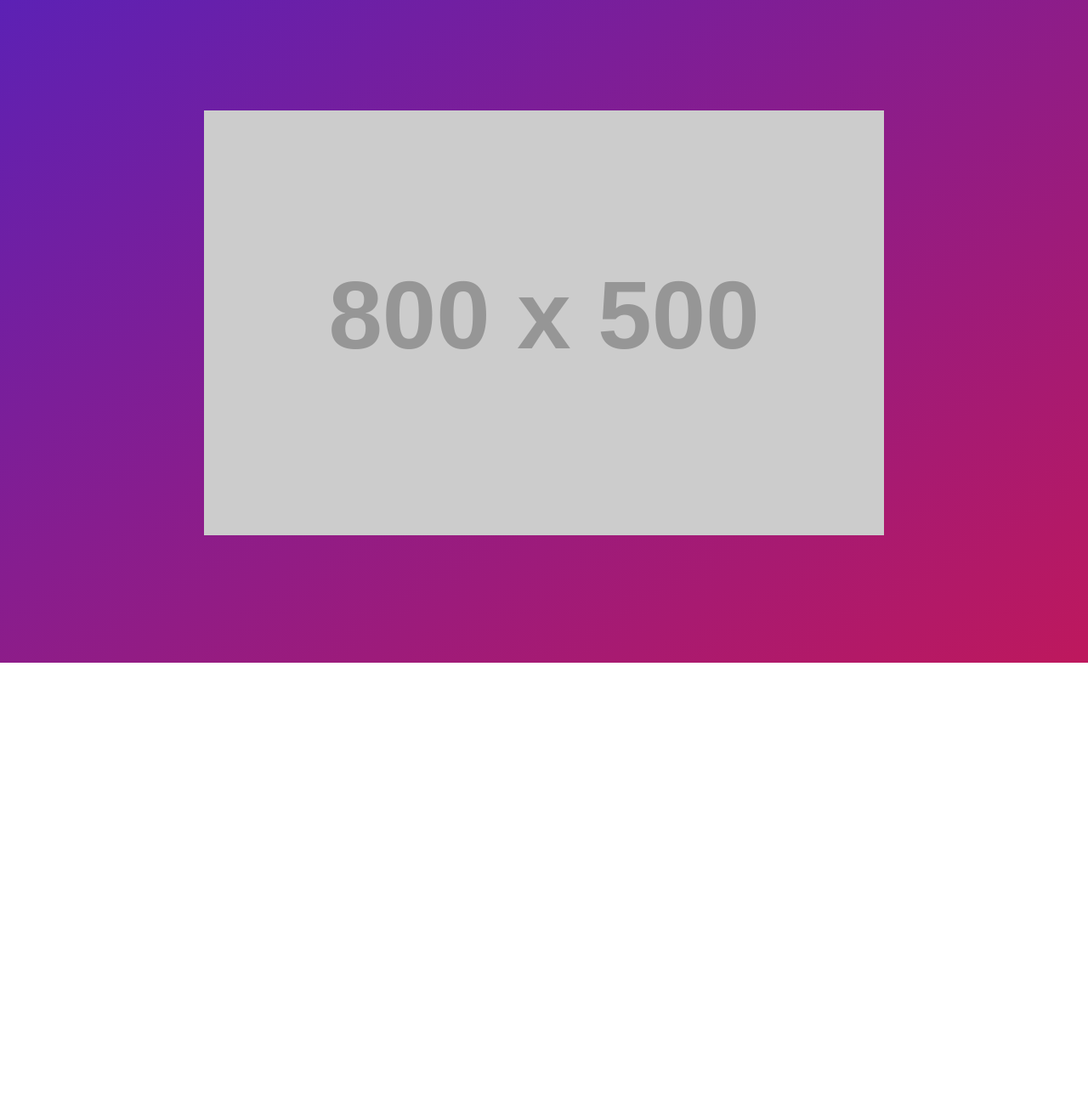
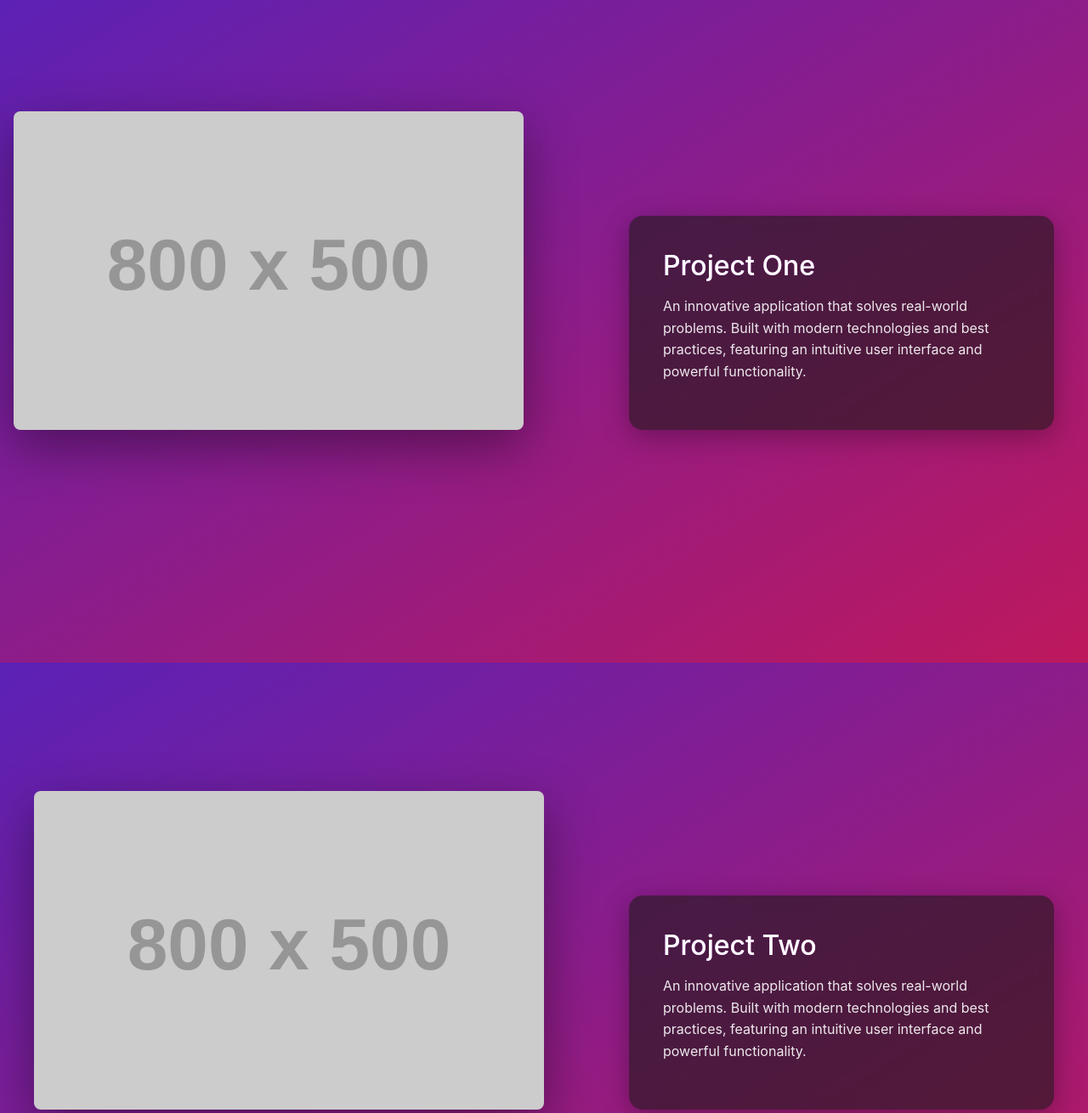
Before and after one commit to HamzaNasir0/fancyCv, a plain HTML site: page index.html in a window 1280 px wide. Shown: the part 1620-2930 px from the top of the page at 85% size. Before the commit the page ends 2400 px from the top, so only its background shows below. Drawn offline with nearby package versions, Linux system fonts and the light colour scheme; placeholder pictures from the web are drawn by us.

Commit message:
updated project template , added project classes to css. need to improve on mobile port.

```diff
--- a/index.html
+++ b/index.html
@@ -180,6 +180,91 @@
         font-size: 2.5rem;
         box-shadow: 0 4px 16px rgba(0, 0, 0, 0.3);
     }
+
+
+    /*  Project sections */
+    .project-section {
+        position: relative;
+        overflow: hidden;
+    }
+
+    .project-container {
+        max-width: 1200px;
+        width: 100%;
+        display: flex;
+        align-items: flex-end;
+        gap: 2rem;
+        position: relative;
+    }
+
+    .project-container .reverse {
+        flex-direction: row-reverse;
+    }
+
+    .project-screenshot {
+        position: absolute;
+        max-width: 50%;
+        height: auto;
+        animation: float 5s ease-in-out infinite;
+        z-index: -1;
+        box-shadow: 0 20px 60px rgba(0, 0, 0, 0.4);
+        border-radius: 0.5rem;
+    }
+
+    .project-container:not(.reverse) .project-screenshot {
+        left: -2%;
+        transform: translateX(-50%);
+    }
+
+    .project-container .reverse .project-screenshot {
+        left: -25%;
+        transform: translateX(50%);
+    }
+
+    @keyframes float {
+
+        0%,
+        100% {
+            transform: translateY(0);
+        }
+
+        50% {
+            transform: translateY(2vh);
+        }
+    }
+
+    .project-card {
+        backdrop-filter: blur(12px);
+        background: rgba(28, 25, 23, 0.6);
+        border-radius: 1rem;
+        padding: 2.5rem;
+        box-shadow: 0 8px 32px rgba(0, 0, 0, 0.3);
+        z-index: 2;
+        position: relative;
+        max-width: 500px;
+        transition: transform 0.3s ease;
+        cursor: pointer;
+    }
+
+    .project-card:hover {
+        transform: perspective(1000px) rotateX(2deg) rotateY(-2deg) translateY(-5px);
+    }
+
+    .project-card h3 {
+        font-size: 2rem;
+        margin-bottom: 1rem;
+    }
+
+    .project-card p {
+        line-height: 1.6;
+        opacity: 0.9;
+    }
+
+    footer {
+        text-align: center;
+        padding: 2rem;
+        font-weight: bold;
+    }
 </style>
 
 <body>
@@ -198,7 +283,7 @@
                         <a href="https://github.com" target="_blank" aria-label="GitHub">
                             <i class="fa-brands fa-github"></i>
                         </a>
-                        <a href="https://twitter.com" target="_blank" aria-label="Twitter">
+                        <a href="https://x.com" target="_blank" aria-label="Twitter">
                             <i class="fa-brands fa-twitter"></i>
                         </a>
                         <a href="https://linkedin.com" target="_blank" aria-label="LinkedIn">
@@ -247,15 +332,69 @@
         </div>
     </div>
 
-    <!-- basic project template -->
-    <div class="section">
-        <div>
-            <img src="https://placehold.co/800x500" alt="">
+    <!-- basic project template 1 -->
+    <div class="section project-section">
+        <div class="project-container">
+            <img src="https://placehold.co/800x500" alt="project 1" class="project-screenshot">
             <div style="flex: 1;"></div>
-            <a href=""></a>
+            <a href="https://github.com" target="_blank" style="text-decoration: none; color: inherit;">
+                <div class="project-card">
+                    <h3 class="accent">Project One</h3>
+                    <p>
+                        An innovative application that solves real-world problems. Built with modern
+                        technologies and best practices, featuring an intuitive user interface and
+                        powerful functionality.
+                    </p>
+                </div>
+            </a>
         </div>
     </div>
 
+
+    <!-- basic project template 2 -->
+    <div class="section project-section">
+        <div class="project-container reverse">
+            <img src="https://placehold.co/800x500" alt="project 2" class="project-screenshot">
+            <div style="flex: 1;"></div>
+            <a href="https://github.com" target="_blank" style="text-decoration: none; color: inherit;">
+                <div class="project-card">
+                    <h3 class="accent">Project Two</h3>
+                    <p>
+                        An innovative application that solves real-world problems. Built with modern
+                        technologies and best practices, featuring an intuitive user interface and
+                        powerful functionality.
+                    </p>
+                </div>
+            </a>
+        </div>
+    </div>
+
+
+    <!-- basic project template 3 -->
+    <div class="section project-section">
+        <div class="project-container reverse">
+            <img src="https://placehold.co/800x500" alt="project 2" class="project-screenshot">
+            <div style="flex: 1;"></div>
+            <a href="https://github.com" target="_blank" style="text-decoration: none; color: inherit;">
+                <div class="project-card">
+                    <h3 class="accent">Project Three</h3>
+                    <p>
+                        An innovative application that solves real-world problems. Built with modern
+                        technologies and best practices, featuring an intuitive user interface and
+                        powerful functionality.
+                    </p>
+                </div>
+            </a>
+        </div>
+    </div>
+    </div>
+
+
+    <div class="section" style="min-height: auto; scroll-snap-align: end;">
+        <footer>
+            <p>&copy; <span id="year">Hamza Nasir</span></p>
+        </footer>
+    </div>
 
     <script src="https://cdn.jsdelivr.net/npm/bootstrap@5.3.8/dist/js/bootstrap.bundle.min.js"
         integrity="sha384-FKyoEForCGlyvwx9Hj09JcYn3nv7wiPVlz7YYwJrWVcXK/BmnVDxM+D2scQbITxI"
```
